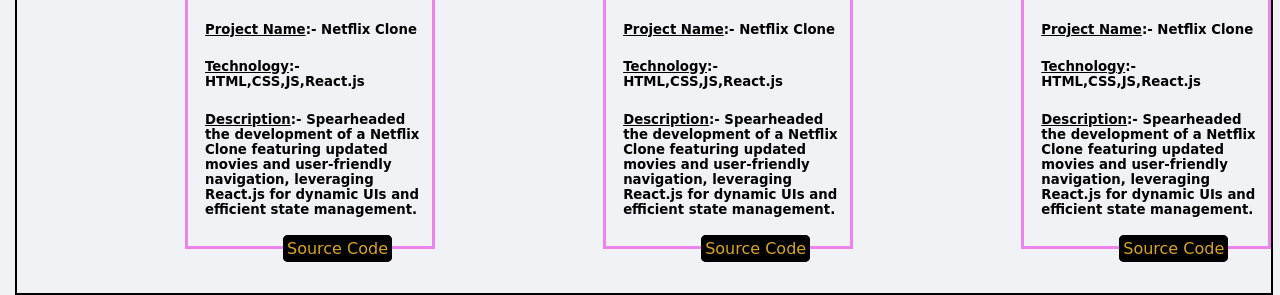
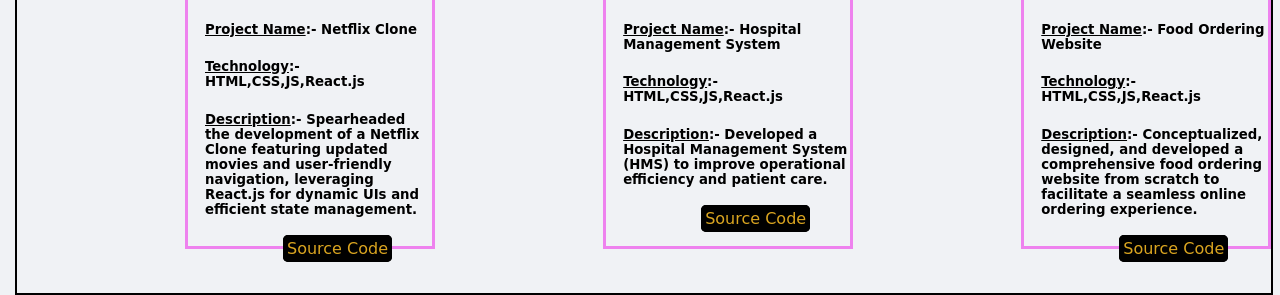
Before and after one commit to Lalit-2005/CODSOFT, a plain HTML site: page Portfolio/index.html in a window 1280 px wide. Shown: the part 1829-2124 px from the top of the page. Drawn offline with Linux system fonts and the light colour scheme.

Commit message:
Update index.html

```diff
--- a/Portfolio/index.html
+++ b/Portfolio/index.html
@@ -87,23 +87,22 @@
                 <div class="imgs">
                     <img src="/images/HMS.jpg" class="net">
                 </div>
-                <div class="details">
-                    <h5><u>Project Name</u>:- Netflix Clone</h5>
+               <div class="details">
+                    <h5><u>Project Name</u>:- Hospital Management System</h5>
                     <h5><u>Technology</u>:-HTML,CSS,JS,React.js</h5>
-                    <h5><u>Description</u>:- Spearheaded the development of a Netflix Clone featuring updated movies and user-friendly navigation, leveraging
-                        React.js for dynamic UIs and efficient state management.</h5>
-                        <a href="https://github.com/Lalit-2005/Hospital-management" class="code">Source Code</a>
+                    <h5><u>Description</u>:- Developed a Hospital Management System (HMS) to improve operational efficiency and patient care.</h5>
+                        <a href="https://github.com/Lalit-2005/HMS" class="code">Source Code</a>
                 </div>
             </div>
             <div class="c4">
                 <div class="imgs">
                     <img src="/images/FOS.jpg" class="net">
                 </div>
-                <div class="details">
-                    <h5><u>Project Name</u>:- Netflix Clone</h5>
+                 <div class="details">
+                    <h5><u>Project Name</u>:- Food Ordering Website</h5>
                     <h5><u>Technology</u>:-HTML,CSS,JS,React.js</h5>
-                    <h5><u>Description</u>:- Spearheaded the development of a Netflix Clone featuring updated movies and user-friendly navigation, leveraging
-                        React.js for dynamic UIs and efficient state management.</h5>
+                    <h5><u>Description</u>:- Conceptualized, designed, and developed a comprehensive food ordering website from scratch to facilitate a seamless
+                        online ordering experience.</h5>
                         <a href="https://github.com/Lalit-2005/Food-ordering-website" class="code">Source Code</a>
                 </div>
             </div>
```
